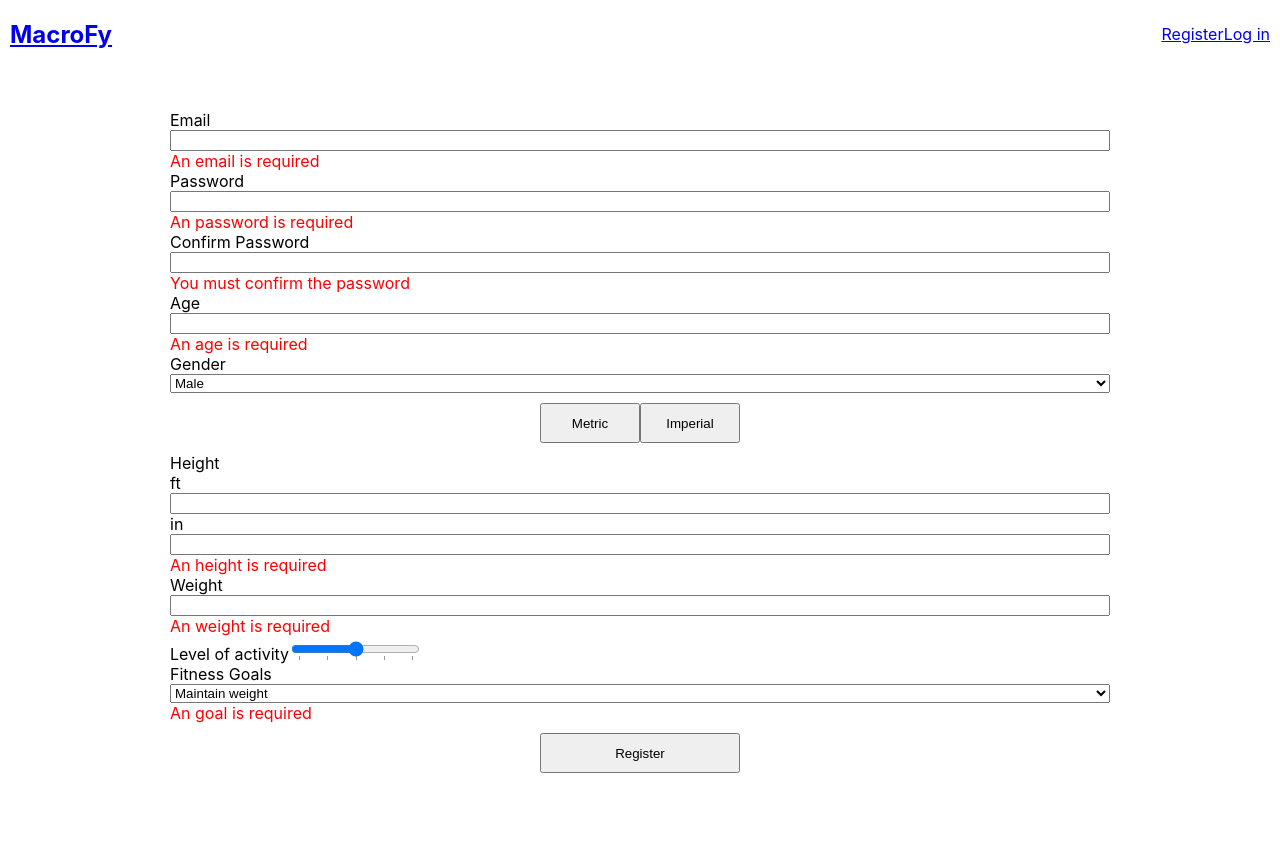
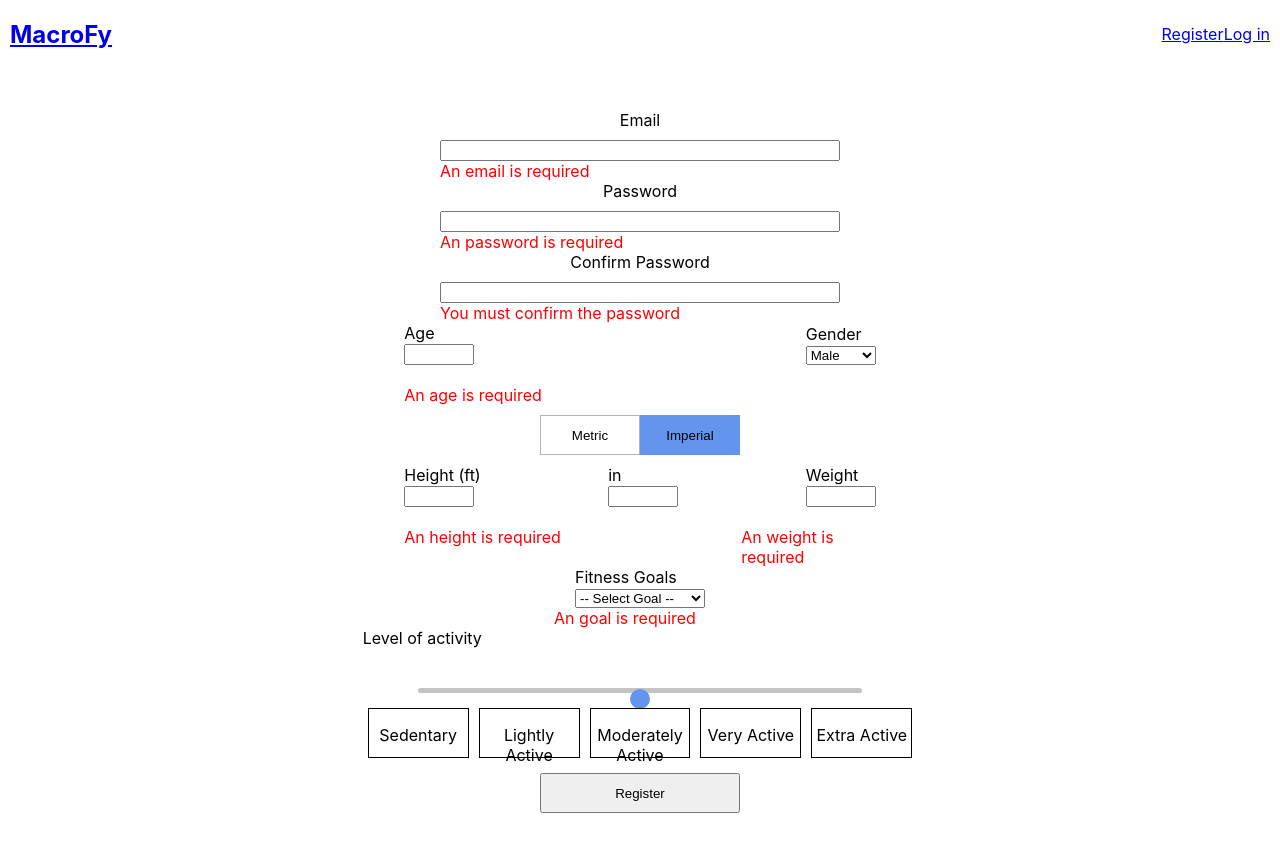
Before and after one commit to T0ASTMalone/macros-tracker-capstone-react, a React (Create React App) app: page /register in a window 1280 px wide. Before the commit the page ends 813 px from the top, so only its background shows below. Built offline with nearby package versions, Linux system fonts and the light colour scheme; no server answers.

Commit message:
updated css

```diff
--- a/src/Components/FoodLog/FoodLog.css
+++ b/src/Components/FoodLog/FoodLog.css
@@ -1,3 +1,7 @@
+#food-log {
+  height: 100%;
+}
+
 .food-item-container {
   border: 1px solid black;
   margin: 20px 0;
--- a/src/Components/utils/PopUp.js
+++ b/src/Components/utils/PopUp.js
@@ -9,7 +9,9 @@ export default function PopUp({ component, ...props }) {
       <button className="close-window" onClick={props.hide}>
         X
       </button>
-      <Component {...props} />
+      <div className="component">
+        <Component {...props} />
+      </div>
     </div>
   );
 }
--- a/src/routes/Register/Register.css
+++ b/src/routes/Register/Register.css
@@ -1,16 +1,64 @@
+label {
+  margin-bottom: 10px;
+}
+
+.err {
+  color: red;
+}
+
+.login,
+.login-error {
+  width: 400px;
+}
+
 .register-user {
   margin: 20px;
   padding: 10px;
+  min-width: 320px;
+  align-items: center;
 }
 
 .register-user,
-.user-info {
+.user-info,
+.age-gen {
   display: flex;
   flex-direction: column;
+  align-items: center;
+}
+
+.age-gen,
+.physical {
+  width: 85%;
+}
+
+.inputs {
+  width: 100%;
+  display: flex;
+  align-items: center;
+  justify-content: space-between;
+  margin-right: 0;
+}
+
+.info {
+  width: 70px;
+}
+
+.goals {
+  width: 130px;
 }
 
 .button {
   width: 100px;
+}
+
+.unit {
+  border: 1px solid rgb(179, 178, 178);
+  background-color: white;
+}
+
+.active {
+  border: 1px solid cornflowerblue;
+  background-color: cornflowerblue;
 }
 
 .button-container {
@@ -21,3 +69,81 @@
   margin: 10px;
   align-self: center;
 }
+
+.slide-container {
+  display: flex;
+  flex-direction: column;
+  width: 100%;
+}
+
+.slider {
+  align-self: center;
+  -webkit-appearance: none;
+  height: 5px;
+  width: 80%;
+  background-color: rgba(179, 178, 178, 0.781);
+  margin: 30px 0 10px 0;
+  border-radius: 5px;
+  transition: 1s ease-in-out;
+}
+
+.slider::-webkit-slider-thumb {
+  -webkit-appearance: none;
+  width: 20px;
+  height: 20px;
+  border-radius: 50%;
+  background-color: cornflowerblue;
+  box-shadow: 0 0 0 0 rgba(100, 148, 237, 0.397);
+  cursor: pointer;
+  transition: 0.3s ease-in-out;
+
+  /*border-top-left-radius: 50%;
+  border-top-right-radius: 50%;
+  border-bottom-right-radius: 50%;
+  border-bottom-left-radius: 0;
+  transform: rotate(-45deg) translate(70%, -70%);*/
+}
+
+.slider::-webkit-slider-thumb:hover {
+  box-shadow: 0 0 0 8px rgba(100, 148, 237, 0.39);
+}
+
+.lvls {
+  display: flex;
+}
+
+.description {
+  margin: 5px;
+  width: 20%;
+  height: 50px;
+  border: 1px solid black;
+  text-align: center;
+}
+
+.error-messages {
+  width: 100%;
+  display: flex;
+  justify-content: space-between;
+}
+
+.error {
+  width: 80%;
+}
+
+#goals-error .error {
+  width: 100%;
+}
+
+.goals-error {
+  width: 100%;
+  justify-content: center;
+  margin-right: 30px;
+}
+
+.weight {
+  margin-left: 20px;
+}
+
+.inputs {
+  margin-bottom: 20px;
+}
--- a/src/routes/Register/Register.js
+++ b/src/routes/Register/Register.js
@@ -166,8 +166,12 @@ export default class Register extends Component {
   }
   validateConfirmPassword() {
     const confirmPassword = this.state.confirmPassword.value;
+    const password = this.state.password.value;
     if (confirmPassword < 1) {
       return 'You must confirm the password';
+    }
+    if (confirmPassword !== password) {
+      return 'Password does not match';
     }
   }
   validateGoal() {
@@ -177,7 +181,7 @@ export default class Register extends Component {
     }
   }
   validateHeight() {
-    const height = this.state.feet.value;
+    const height = this.state.feet.value || this.state.cm.value;
     if (height < 1) {
       return 'An height is required';
     }
@@ -217,50 +221,83 @@ export default class Register extends Component {
         >
           <label htmlFor="email">Email</label>
           <input
+            id="email"
+            className="login"
             type="email"
             required
             onChange={e => this.updateEmail(e.target.value)}
           />
+          <div className="login-error">
             <RegisterError hasError={this.validateEmail()} />
+          </div>
           <label htmlFor="password">Password</label>
           <input
             id="password"
             type="password"
+            className="login"
             required
             onChange={e => this.updatePassword(e.target.value)}
           />
+          <div className="login-error">
             <RegisterError hasError={this.validatePassword()} />
+          </div>
           <label htmlFor="confirm-password">Confirm Password</label>
           <input
             type="password"
             id="confirm-password"
+            className="login"
             required
             onChange={e => this.updateConfirmPassword(e.target.value)}
           />
+          <div className="login-error">
             <RegisterError hasError={this.validateConfirmPassword()} />
+          </div>
           <div className="user-info">
+            <div className="age-gen">
+              <div className="inputs">
+                <div>
                   <label htmlFor="age">Age</label>
+                  <br />
                   <input
                     type="number"
                     min="16"
                     id="age"
+                    className="info"
                     onChange={e => this.updateAge(e.target.value)}
                   />
-            <RegisterError hasError={this.validateAge()} />
+                </div>
+                <div>
                   <label htmlFor="gender">Gender</label>
+                  <br />
                   <select
                     id="gender"
+                    className="info"
                     onChange={e => this.updateGender(e.target.value)}
                     defaultValue="male"
                   >
                     <option value="male">Male</option>
                     <option value="female">Female</option>
                   </select>
+                </div>
+              </div>
+              <div className="error-messages">
+                <div className="error">
+                  <RegisterError hasError={this.validateAge()} />
+                </div>
+                <div className="error">
                   <RegisterError hasError={this.validateGender()} />
+                </div>
+              </div>
+            </div>
+
             <div className="button-container">
               <button
                 type="button"
-                className="button metric"
+                className={
+                  this.state.unit.value === 'metric'
+                    ? 'active button unit metric'
+                    : 'button unit metric'
+                }
                 value="metric"
                 name="unit"
                 select="true"
@@ -270,7 +307,11 @@ export default class Register extends Component {
               </button>
               <button
                 type="button"
-                className="button imperial"
+                className={
+                  this.state.unit.value === 'imperial'
+                    ? 'active button unit imperial'
+                    : 'button unit imperial'
+                }
                 value="imperial"
                 name="unit"
                 onClick={e => this.handleUnitSelect(e.target.value)}
@@ -278,53 +319,98 @@ export default class Register extends Component {
                 Imperial
               </button>
             </div>
-
-            <label htmlFor="height">Height</label>
+            <div className="physical">
+              <div className="inputs">
                 {this.state.unit.value === 'metric' ? (
                   <>
-                <label htmlFor="cm">cm</label>
+                    <div className="">
+                      <label htmlFor="cm">Height (cm)</label>
+                      <br />
                       <input
                         type="number"
                         step="0.01"
                         id="cm"
-                  className="height"
+                        className="height info"
                         min="0"
                         onChange={e => this.updateCm(e.target.value)}
                       />
+                    </div>
                   </>
                 ) : (
                   <>
-                <label htmlFor="ft">ft</label>
+                    <div className="">
+                      <label htmlFor="ft">Height (ft)</label>
+                      <br />
                       <input
                         type="number"
                         id="ft"
-                  className="height"
+                        className="height info"
                         min="0"
                         onChange={e => this.updateFeet(e.target.value)}
                       />
+                    </div>
+
+                    <div className="">
                       <label htmlFor="in">in</label>
+                      <br />
                       <input
                         type="number"
                         id="in"
-                  className="height"
+                        className="height info"
                         min="0"
                         onChange={e => this.updateInches(e.target.value)}
                       />
-                <RegisterError hasError={this.validateHeight()} />
+                    </div>
                   </>
                 )}
-
+                <div className="">
                   <label htmlFor="weight">Weight</label>
+                  <br />
                   <input
                     type="number"
                     step="0.01"
                     id="weight"
+                    className="info"
                     min="0"
                     onChange={e => this.updateWeight(e.target.value)}
                   />
+                </div>
+              </div>
+
+              <div className="error-messages">
+                <div className="error">
+                  <RegisterError hasError={this.validateHeight()} />
+                </div>
+                <div className="weight">
                   <RegisterError hasError={this.validateWeight()} />
-            <div className="slidecontainer">
+                </div>
+              </div>
+            </div>
+
+            <div className="">
+              <label htmlFor="fitness-goals">Fitness Goals</label>
+              <br />
+              <select
+                name="fitness-goals"
+                id="fitness-goals"
+                className="goals"
+                onChange={e => this.updateGoals(e.target.value)}
+              >
+                <option value="">-- Select Goal --</option>
+                <option value="maintain">Maintain weight</option>
+                <option value="gain">Gain weight</option>
+                <option value="lose">Lose weight</option>
+              </select>
+            </div>
+            <div className="error-messages goals-error">
+              <div id="goals-error" className="error-goals">
+                <RegisterError hasError={this.validateGoal()} />
+              </div>
+            </div>
+
+            <div className="slide-container">
               <label htmlFor="level-of-activity">Level of activity</label>
+
               <input
                 id="level-of-activity"
                 type="range"
@@ -334,28 +420,34 @@ export default class Register extends Component {
                 step=".175"
                 defaultValue="1.55"
                 onChange={e => this.updateActivityLvl(e.target.value)}
-                list="volsettings"
+                list="defs"
               />
-              <datalist id="volsettings">
-                <option value="1.2">0</option>
-                <option value="1.375">1</option>
-                <option value="1.55">2</option>
-                <option value="1.725">3</option>
-                <option value="1.9">4</option>
+              <datalist id="defs">
+                <option value="1.2"></option>
+                <option value="1.375"></option>
+                <option value="1.55"></option>
+                <option value="1.725"></option>
+                <option value="1.9"></option>
               </datalist>
               <RegisterError hasError={this.validateActivityLvl()} />
             </div>
-            <label htmlFor="fitness-goals">Fitness Goals</label>
-            <select
-              name="fitness-goals"
-              id="fitness-goals"
-              onChange={e => this.updateGoals(e.target.value)}
-            >
-              <option value="maintain">Maintain weight</option>
-              <option value="gain">Gain weight</option>
-              <option value="lose">Lose weight</option>
-            </select>
-            <RegisterError hasError={this.validateGoal()} />
+            <div className="lvls">
+              <div className="description">
+                <p>Sedentary</p>
+              </div>
+              <div className="description">
+                <p>Lightly Active</p>
+              </div>
+              <div className="description">
+                <p>Moderately Active</p>
+              </div>
+              <div className="description">
+                <p>Very Active</p>
+              </div>
+              <div className="description">
+                <p>Extra Active</p>
+              </div>
+            </div>
           </div>
           <button type="submit" className="button register">
             Register
--- a/src/routes/Register/RegisterError.js
+++ b/src/routes/Register/RegisterError.js
@@ -1,11 +1,12 @@
 import React from 'react';
 import PropTypes from 'prop-types';
+import './Register.css';
 
 class RegisterError extends React.Component {
   render() {
     if (!this.props.hasError /* || this.props.touched === false */) {
       return <></>;
-    } else return <div className="error">{this.props.hasError}</div>;
+    } else return <div className="err">{this.props.hasError}</div>;
   }
 }
 
```
Also changed, not shown: src/Components/AddFoodItem/AddFoodItem.css (+0 -9 lines), src/Components/AddMeal/AddMeal.css (+7 -7 lines), src/Components/FoodLog/FoodLog.js (+12 -3 lines), src/Components/MealLog/MealLog.js (+7 -2 lines), src/Components/utils/PopUp.css (+27 -1 lines). Lines whose indentation alone changed are shown as unchanged.
